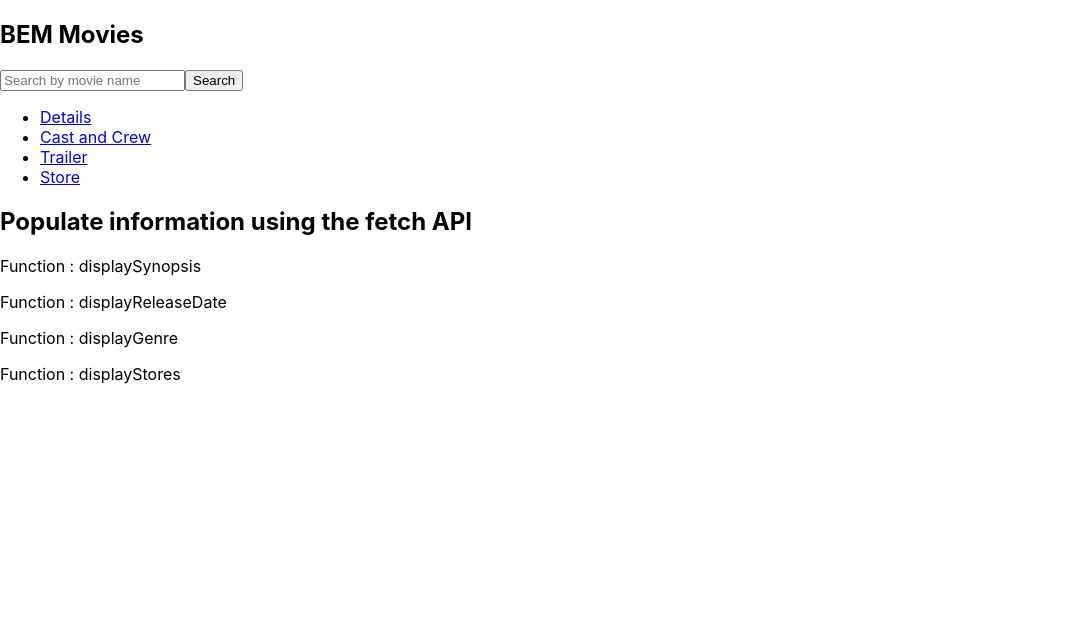
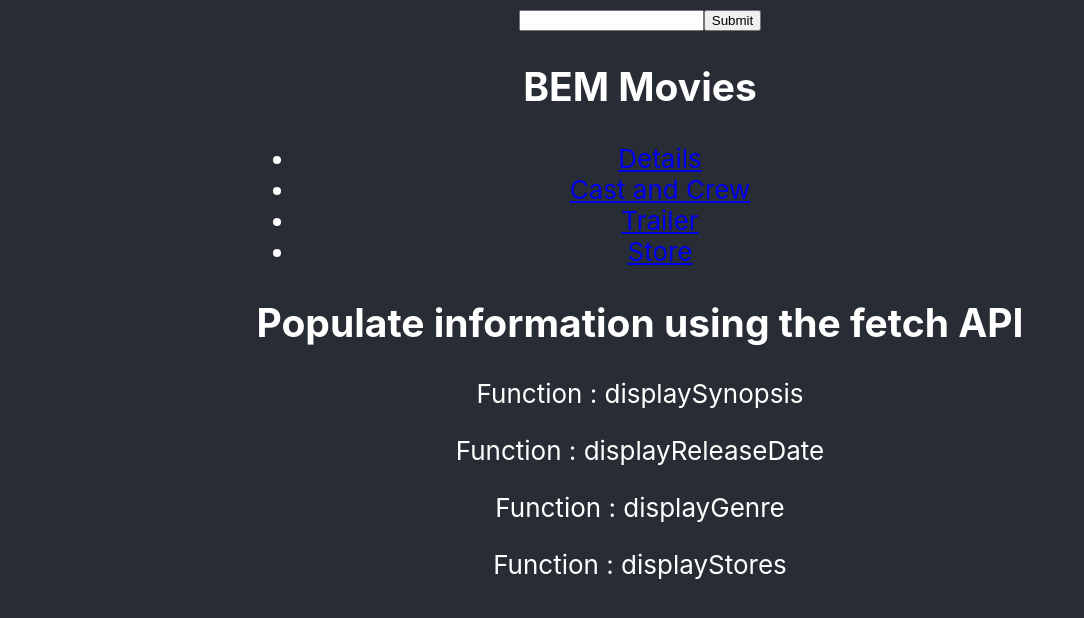
Before and after one commit to billyngotp/BEMcom, a React (Create React App) app: page / in a window 1280 px wide. Shown: the top 618 px of the page, without its empty margins (0-1084 px from the left). Built offline with nearby package versions, Linux system fonts and the light colour scheme.

Commit message:
combine search bar and details component

```diff
--- a/API/movies.js
+++ b/API/movies.js
@@ -2,7 +2,7 @@ let list = document.querySelector('.list')
 let detail = document.querySelector('.detail')
 
 
-fetch('http://www.omdbapi.com/?s=salt&apikey='+'afdcb997')
+fetch('http://www.omdbapi.com/&apikey='+'afdcb997')
 .then(function(response){
   return response.json()
 }).then(function(movies){
--- a/src/App.css
+++ b/src/App.css
@@ -8,7 +8,7 @@
   display: flex;
   flex-direction: column;
   align-items: center;
-  justify-content: center;
+
   font-size: calc(10px + 2vmin);
   color: white;
 }
--- a/src/App.js
+++ b/src/App.js
@@ -1,109 +1,34 @@
 import React from 'react';
 import './App.css';
-import {
-  BrowserRouter as Router,
-  Switch,
-  Route,
-  Link
-} from "react-router-dom";
+//import SearchBar from "./SearchBar";
+//import Details from "./Details";
+import Search from "./Search";
 
-export default function App() {
+
+function App() {
   return (
-    <Router>
-      <div>
-        <nav>
-          <h2> BEM Movies </h2>
-          <input type = "text" name = "search" placeholder = "Search by movie name"/>
-          <button type = "button" target = "_self"> Search </button>
-          <ul>
-            <li>
-              <Link to="/">Details</Link>
-            </li>
-            <li>
-              <Link to="/castandcrew">Cast and Crew</Link>
-            </li>
-            <li>
-              <Link to="/trailers">Trailer</Link>
-            </li>
-            <li>
-              <Link to="/store">Store</Link>
-            </li>
-          </ul>
-        </nav>
-
-        {/* A <Switch> looks through its children <Route>s and
-            renders the first one that matches the current URL. */}
-        <Switch>
-          <Route path="/castandcrew">
-            <Cast/>
-          </Route>
-          <Route path="/trailers">
-            <Trailers />
-          </Route>
-          <Route path ="/store">
-            <Store />
-          </Route>
-          <Route path="/">
-            <Details />
-          </Route>
-        </Switch>
-      </div>
-    </Router>
+    <div className = "App">
+      <header className = "App-header">
+        <Search/>
+      </header>
+    </div>
   );
 }
-
-function Details() {
-  return (
-  <div>
-  <h2> Populate information using the fetch API</h2>
-    <p>
-      Function : displaySynopsis
-    </p>
-    <p>
-      Function : displayReleaseDate
-    </p>
-    <p>
-      Function : displayGenre
-    </p>
-    <p>
-      Function : displayStores
-    </p>
-  </div>
-
-  )
-}
-
-function Cast() {
-  return (
-    <div>
-      <h2>This is the Cast and Crew</h2>
-      <p> Function : searchMovieDetails </p>
-      <p> Function : displayMovieCast</p>
-      <p> Function : displayCastName</p>
-      <p> Function : displayCastPictures</p>
-    </div>
+/*
+function handleSearch(e) {
+  const omdb = "http://www.omdbapi.com/?apikey="
+  const apiKey = 'afdcb997';
+  let searchWord = document.getElementById('movieSearch')
+  console.log(omdb + apiKey + searchWord);
 
 
-  )
+  // fetch(http://www.omdbapi.com/?apikey=+ [apiKey]&s=batman)
+  // .then((success) => { success.json() } )
+  // .then((movies) => { console.log(movies) } )
+  // .catch((error)=>{ console.log(error)});
+
+
+  return("hello?")
 }
-
-function Trailers() {
-  return (
-    <div>
-      <h2> This will call fetch function for trailers</h2>
-      <p> Function : fetchMovies </p>
-    </div>
-  )
-}
-
-function Store() {
-  return(
-    <div>
-      <h2> This is where I go to buy movies</h2>
-      {/* insert call function PopulateBuyLinks */}
-      <p> Function : populateBuyLinks </p>
-      {/* insert URL for Movies */}
-      <a href = "url.com" > Function : linkofMovies </a>
-    </div>
-  )
-}
+*/
+export default App;
--- /dev/null
+++ b/src/Details.js
@@ -0,0 +1,91 @@
+import React from 'react';
+import {
+    BrowserRouter as Router,
+    Switch,
+    Route,
+    Link
+  } from "react-router-dom";
+
+function Details() {
+        return (
+            <div>
+                <Router>
+                    <nav>
+                        <h2> BEM Movies </h2>
+
+                        <ul>
+                            <li> <Link to="/">Details</Link> </li>
+                            <li> <Link to="/castandcrew">Cast and Crew</Link> </li>
+                            <li> <Link to="/trailers">Trailer</Link> </li>
+                            <li> <Link to="/store">Store</Link> </li>
+                        </ul>
+                    </nav>
+
+                    {/* A <Switch> looks through its children <Route>s and
+                        renders the first one that matches the current URL. */}
+                    <Switch>
+                    <Route path="/castandcrew">
+                        <Cast/>
+                    </Route>
+                    <Route path="/trailers">
+                        <Trailers />
+                    </Route>
+                    <Route path ="/store">
+                        <Store />
+                    </Route>
+                    <Route path="/">
+                        <Info />
+                    </Route>
+                    </Switch>
+                </Router>
+            </div>
+        );
+    }
+
+
+function Info(props) {
+    return (
+      <div>
+        <h2> Populate information using the fetch API</h2>
+        <p> Function : displaySynopsis </p>
+        <p> Function : displayReleaseDate </p>
+        <p> Function : displayGenre </p>
+        <p> Function : displayStores </p>
+      </div>
+    )
+}
+
+function Cast(props) {
+    return (
+        <div>
+            <h2>This is the Cast and Crew</h2>
+            <p> Function : searchMovieDetails </p>
+            <p> Function : displayMovieCast</p>
+            <p> Function : displayCastName</p>
+            <p> Function : displayCastPictures</p>
+        </div>
+    )
+}
+
+function Trailers(props) {
+    return (
+      <div>
+        <h2> This will call fetch function for trailers</h2>
+        <p> Function : fetchMovies </p>
+      </div>
+    )
+}
+
+function Store(props) {
+    return(
+      <div>
+        <h2> This is where I go to buy movies</h2>
+        {/* insert call function PopulateBuyLinks */}
+        <p> Function : populateBuyLinks </p>
+        {/* insert URL for Movies */}
+        <a href = "url.com" > Function : linkofMovies </a>
+      </div>
+    )
+}
+
+export default Details;
--- /dev/null
+++ b/src/Query.js
@@ -0,0 +1,47 @@
+import React from "react"
+
+class Query extends React.Component{
+    constructor(props){
+        super(props);
+        this.state = {
+            text: "",
+            searchInput: "",
+        }
+        this.setSearch = this.setSearch.bind(this)
+        this.handleInput = this.handleInput.bind(this)
+    }
+
+    handleInput = text => {
+        this.setState({text})
+    }
+
+    setSearch = () => {
+        this.setState({searchInput: this.state.text})
+    }
+
+    render(){
+        return(
+            <div>
+                <SearchField changed={this.handleInput}/>
+                <ConfirmedSearch changed={this.setSearch}/>
+                <label>{this.state.searchInput}</label>
+            </div>
+        )
+    }
+}
+
+function SearchField(props){
+    function change(e) {
+        props.changed(e.target.value);
+    }
+    return(
+        <input id = "input" onChange = {change}/>
+    )
+}
+
+function ConfirmedSearch(props) {
+    console.log(document.getElementById("input"))
+    return <button onClick={props.changed}> Search </button>
+}
+
+export default Query;
--- /dev/null
+++ b/src/Search.js
@@ -0,0 +1,45 @@
+import React from 'react';
+import Details from './Details';
+//import Query from './Query';
+
+class Search extends React.Component{
+    constructor(props){
+        super(props);
+        this.handleSearch = this.handleSearch.bind(this);
+        this.state = {
+            searchInput: "",
+            data: ""
+        }
+    }
+
+    // componentDidMount() {
+    //     const apiKey = '749d54f1'
+    //     fetch('http://www.omdbapi.com/?i=tt3896198&apikey=' + apiKey + '&s=' + this.state.searchInput)
+    //     .then(response => response.json())
+    //     .then(data => this.setState ({data}));
+    // }
+    handleSearch() {
+        this.setState({searchInput: document.getElementById("search").value})
+    }
+
+
+    render() {
+        return(
+            <div>
+                <Query change = {this.handleSearch}/>
+                <Details/>
+            </div>
+        );
+    }
+}
+
+function Query(props) {
+    return(
+        <div>
+            <input id = "search" />
+            <button onClick = {props.change}> Submit </button>
+        </div>
+    )
+}
+
+export default Search;
```
Also changed, not shown: src/sandbox.html (added, +15 -0 lines).
